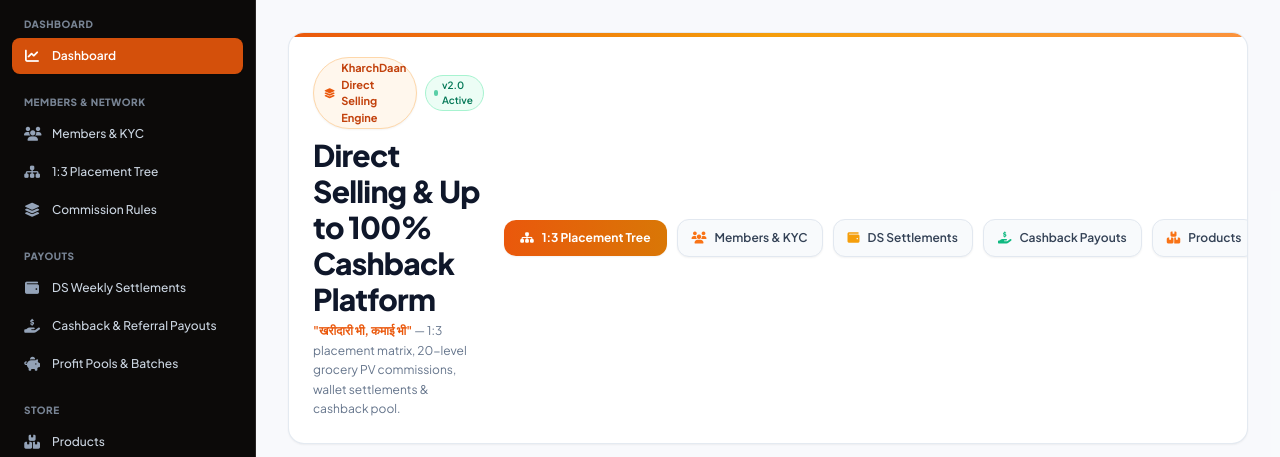
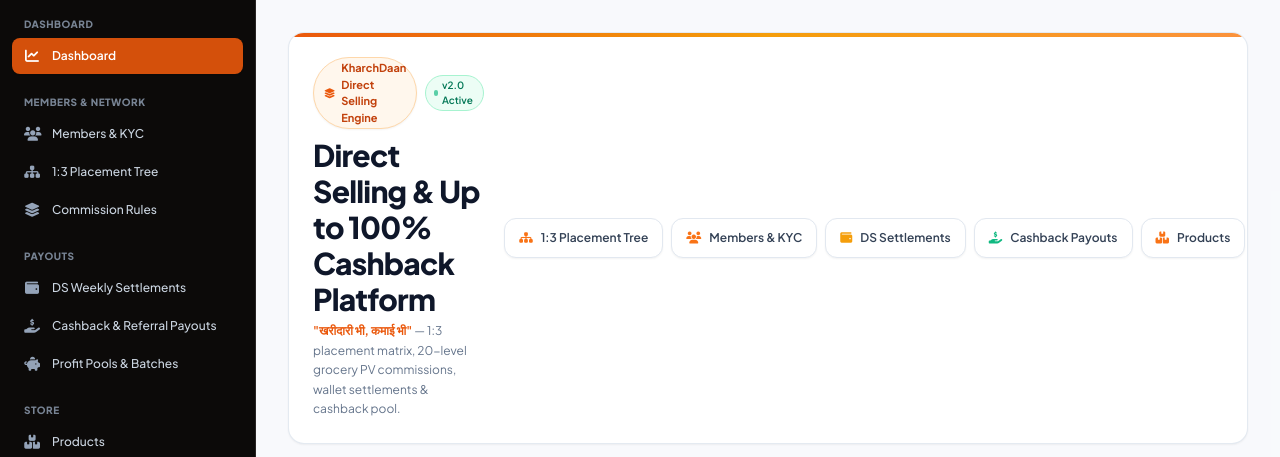
Before and after one commit to technomantraindia-lang/kharchdaan-backend, a Laravel app: page /super-admin/dashboard in a window 1280 px wide. Shown: the part 64-521 px from the top of the page. Run offline with Laravel 12, Linux system fonts and the light colour scheme; a user stored in the database is signed in; data comes from the database, SQL or seed files in the repository; tables that the repository leaves empty hold one stand-in row (values such as "Sample post"); parts of the project's set-up code (start-up, migrations or seed data) failed here and were passed over; some libraries are stand-ins or nearby versions.

Commit message:
fix(admin): make dashboard hub shortcuts the same button style
Co-authored-by: Cursor <cursoragent@cursor.com>

```diff
--- a/resources/views/admin/dashboard/index.blade.php
+++ b/resources/views/admin/dashboard/index.blade.php
@@ -37,43 +37,46 @@
                     @endif
                 </p>
             </div>
-            <div class="grid grid-cols-2 sm:flex sm:flex-wrap items-center gap-2.5 flex-shrink-0">
+            @php
+                $hubBtn = 'inline-flex items-center justify-center gap-2 h-10 px-3.5 text-xs font-semibold text-slate-700 bg-white hover:bg-orange-50 border border-slate-200 hover:border-orange-300 rounded-xl transition hover:text-orange-700 shadow-xs whitespace-nowrap';
+            @endphp
+            <div class="grid grid-cols-2 sm:flex sm:flex-wrap items-center gap-2 flex-shrink-0">
                 @if($canMlm)
-                <a href="{{ admin_route('mlm.tree.index') }}" class="inline-flex items-center justify-center gap-2 px-4 py-2.5 text-xs font-bold text-white bg-gradient-to-r from-orange-600 to-amber-600 hover:from-orange-700 hover:to-amber-700 rounded-xl shadow-xs transition hover:shadow group">
-                    <i class="fas fa-sitemap text-xs"></i>
+                <a href="{{ admin_route('mlm.tree.index') }}" class="{{ $hubBtn }}">
+                    <i class="fas fa-sitemap text-orange-500 text-xs"></i>
                     <span>1:3 Placement Tree</span>
                 </a>
-                <a href="{{ admin_route('mlm.members.index') }}" class="inline-flex items-center justify-center gap-2 px-3.5 py-2.5 text-xs font-semibold text-slate-700 bg-slate-50 hover:bg-slate-100 border border-slate-200 rounded-xl transition hover:text-orange-600 hover:border-orange-300 shadow-xs">
+                <a href="{{ admin_route('mlm.members.index') }}" class="{{ $hubBtn }}">
                     <i class="fas fa-users text-orange-500 text-xs"></i>
                     <span>Members & KYC</span>
                 </a>
                 @endif
                 @if($canMlmManage || $canMlm)
-                <a href="{{ admin_route('mlm.payouts.index') }}" class="inline-flex items-center justify-center gap-2 px-3.5 py-2.5 text-xs font-semibold text-slate-700 bg-slate-50 hover:bg-slate-100 border border-slate-200 rounded-xl transition hover:text-amber-600 hover:border-amber-300 shadow-xs">
+                <a href="{{ admin_route('mlm.payouts.index') }}" class="{{ $hubBtn }}">
                     <i class="fas fa-wallet text-amber-500 text-xs"></i>
                     <span>DS Settlements</span>
                 </a>
                 @endif
                 @if($canCashback)
-                <a href="{{ admin_route('cashback.index') }}" class="inline-flex items-center justify-center gap-2 px-3.5 py-2.5 text-xs font-semibold text-slate-700 bg-slate-50 hover:bg-slate-100 border border-slate-200 rounded-xl transition hover:text-emerald-600 hover:border-emerald-300 shadow-xs">
+                <a href="{{ admin_route('cashback.index') }}" class="{{ $hubBtn }}">
                     <i class="fas fa-hand-holding-dollar text-emerald-500 text-xs"></i>
                     <span>Cashback Payouts</span>
                 </a>
                 @endif
                 @if($canProducts)
-                <a href="{{ admin_route('products.index') }}" class="inline-flex items-center justify-center gap-2 px-3.5 py-2.5 text-xs font-semibold text-slate-700 bg-slate-50 hover:bg-slate-100 border border-slate-200 rounded-xl transition hover:text-orange-600 hover:border-orange-300 shadow-xs">
+                <a href="{{ admin_route('products.index') }}" class="{{ $hubBtn }}">
                     <i class="fas fa-boxes-stacked text-orange-500 text-xs"></i>
                     <span>Products</span>
                 </a>
                 @endif
                 @if($canOrders)
-                <a href="{{ admin_route('orders.index') }}" class="inline-flex items-center justify-center gap-2 px-3.5 py-2.5 text-xs font-semibold text-slate-700 bg-slate-50 hover:bg-slate-100 border border-slate-200 rounded-xl transition hover:text-orange-600 hover:border-orange-300 shadow-xs">
+                <a href="{{ admin_route('orders.index') }}" class="{{ $hubBtn }}">
                     <i class="fas fa-bag-shopping text-orange-500 text-xs"></i>
                     <span>Orders</span>
                 </a>
                 @endif
                 @if($canReports)
-                <a href="{{ admin_route('reports.index') }}" class="inline-flex items-center justify-center gap-2 px-3.5 py-2.5 text-xs font-semibold text-slate-700 bg-slate-50 hover:bg-slate-100 border border-slate-200 rounded-xl transition hover:text-emerald-600 hover:border-emerald-300 shadow-xs">
+                <a href="{{ admin_route('reports.index') }}" class="{{ $hubBtn }}">
                     <i class="fas fa-file-excel text-emerald-600 text-xs"></i>
                     <span>Exports</span>
                 </a>
```
